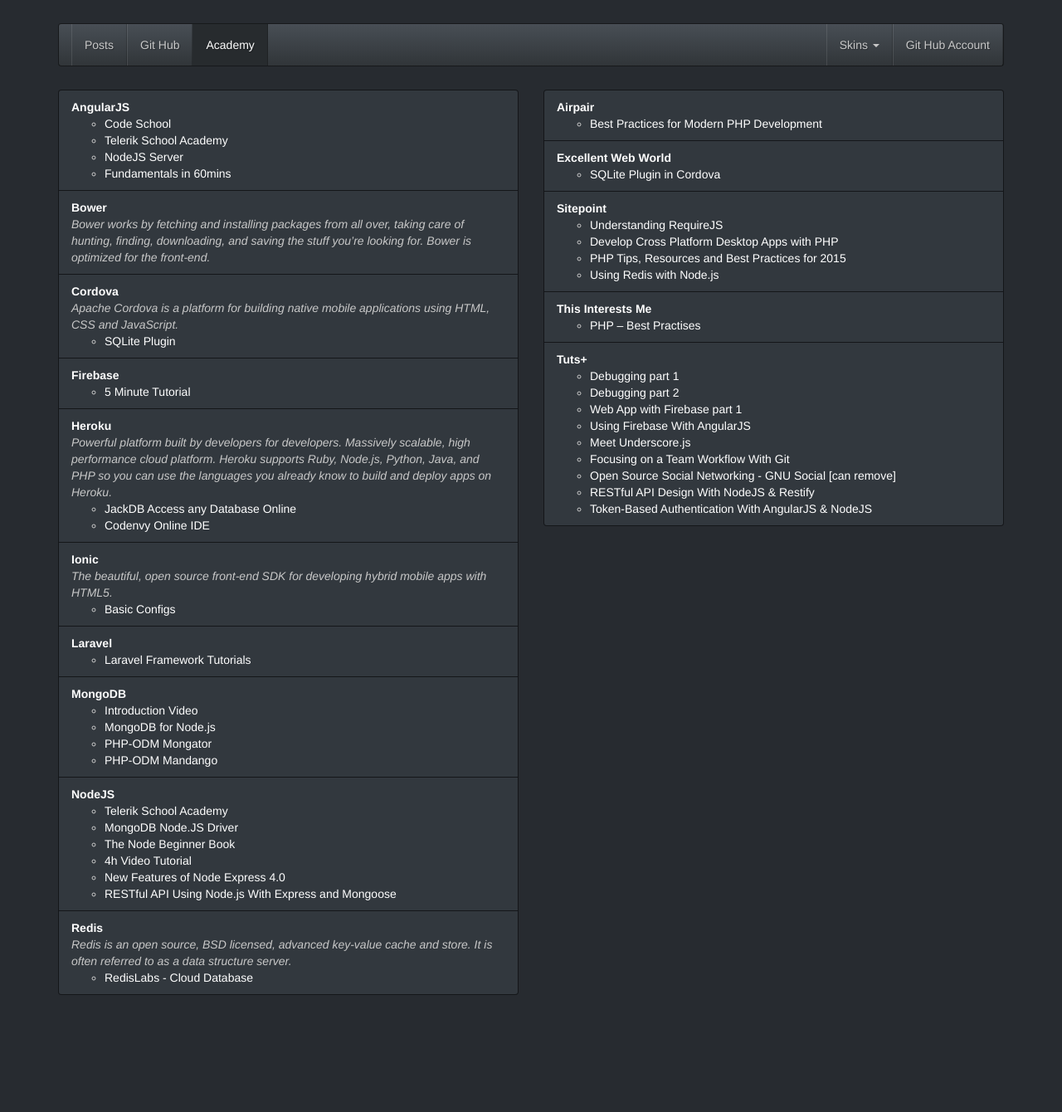
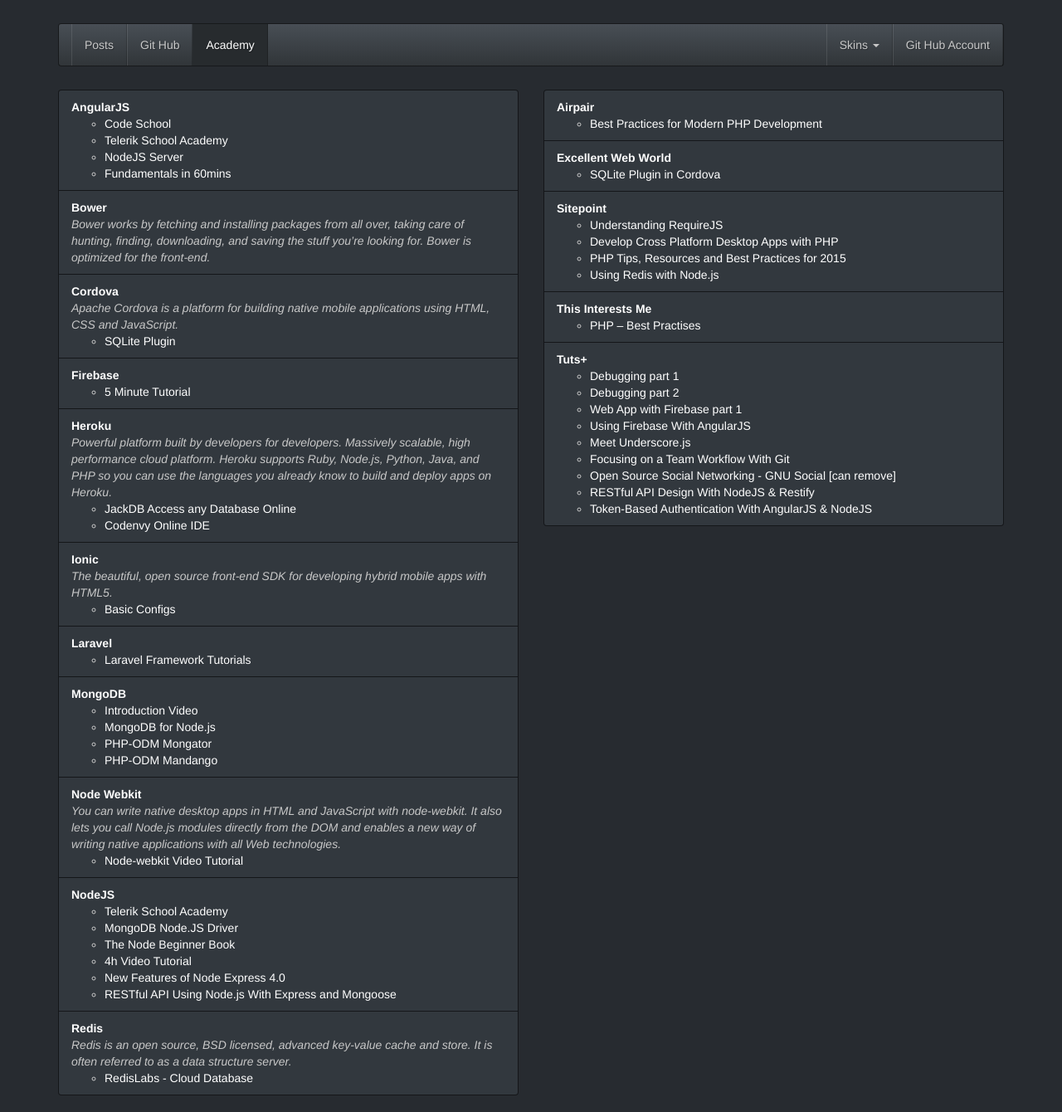
Before and after one commit to donvercety/donvercety.github.io, a Jekyll site: the page built from academy.html, in a window 1280 px wide. Shown: the whole page at 83% size. Built offline with Jekyll 4.4.1, drawn with Linux system fonts in a browser that asks for light colours; nearby versions of some CDN libraries; before the commit the page ends 1219 px from its top, so only the background shows below that.

Commit message:
Update academy.yml

```diff
--- a/_data/academy.yml
+++ b/_data/academy.yml
@@ -126,6 +126,17 @@
     - name: RedisLabs - Cloud Database
       link: https://redislabs.com/
 
+  # - - - - - - - - - -
+
+  - name: Node Webkit
+    link: https://github.com/nwjs/nw.js/tree/master
+    desc: >
+      You can write native desktop apps in HTML and JavaScript with node-webkit. It also lets you call Node.js
+      modules directly from the DOM and enables a new way of writing native applications with all Web technologies.
+    info:
+    - name: Node-webkit Video Tutorial
+      link: http://nodehead.com/category/video-tutorials/mini-series/node-webkit/
+
 # = = = = = = = = = = = = = = = = = = = = = = = = = = = = = = = = = = = = = = = = = = = = = = = = = =
 
 - title: Articles
```
